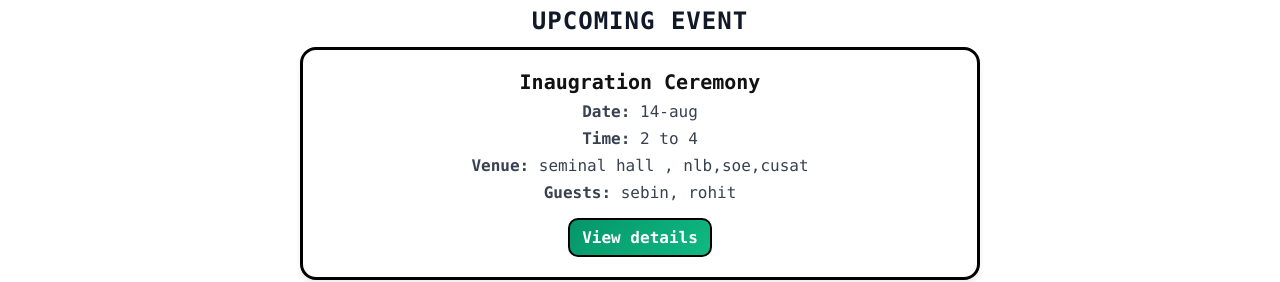
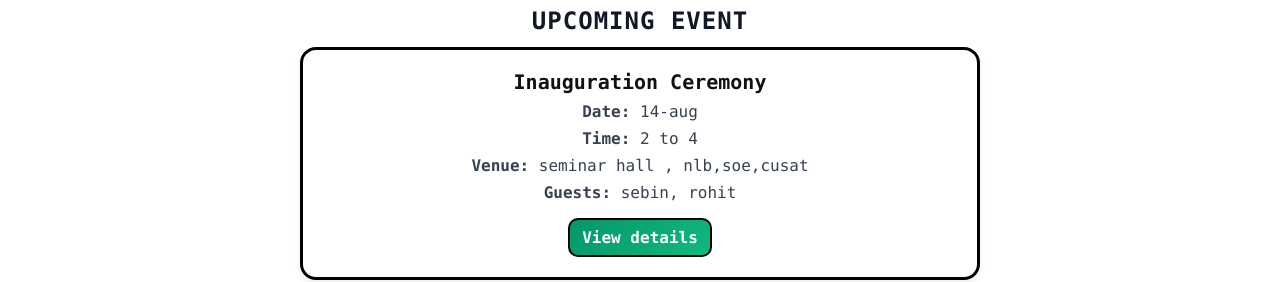
Before and after one commit to foss-cusat/foss-website, a React (Vite) app: page / in a window 1280 px wide. Shown: the part 471-753 px from the top of the page. Built offline with nearby package versions, Linux system fonts and the light colour scheme.

Commit message:
Fixed some typos in Event.jsx and Home.jsx files.

```diff
--- a/src/pages/Event.jsx
+++ b/src/pages/Event.jsx
@@ -3,8 +3,8 @@ import { motion } from 'framer-motion';
 
 const Event = () => {
   const event = {
-    title: 'Inaugration Ceremony',
-    venue: 'seminal hall , nlb,soe,cusat',
+    title: 'Inauguration Ceremony',
+    venue: 'seminar hall , nlb,soe,cusat',
     time: '2 to 4',
     date: '14-aug'
   };
--- a/src/pages/Home.jsx
+++ b/src/pages/Home.jsx
@@ -144,7 +144,7 @@ const Home = () => {
               margin: '0 auto'
             }}>
               <div style={{ display: 'flex', flexDirection: 'column', gap: '0.5rem' }}>
-                <div style={{ fontSize: '1.25rem', fontWeight: 800 }}>Inaugration Ceremony</div>
+                <div style={{ fontSize: '1.25rem', fontWeight: 800 }}>Inauguration Ceremony</div>
                 <div style={{ color: '#374151' }}>
                   <span style={{ fontWeight: 700 }}>Date:</span> 14-aug
                 </div>
@@ -152,7 +152,7 @@ const Home = () => {
                   <span style={{ fontWeight: 700 }}>Time:</span> 2 to 4
                 </div>
                 <div style={{ color: '#374151' }}>
-                  <span style={{ fontWeight: 700 }}>Venue:</span> seminal hall , nlb,soe,cusat
+                  <span style={{ fontWeight: 700 }}>Venue:</span> seminar hall , nlb,soe,cusat
                 </div>
                 <div style={{ color: '#374151' }}>
                   <span style={{ fontWeight: 700 }}>Guests:</span> sebin, rohit
```
